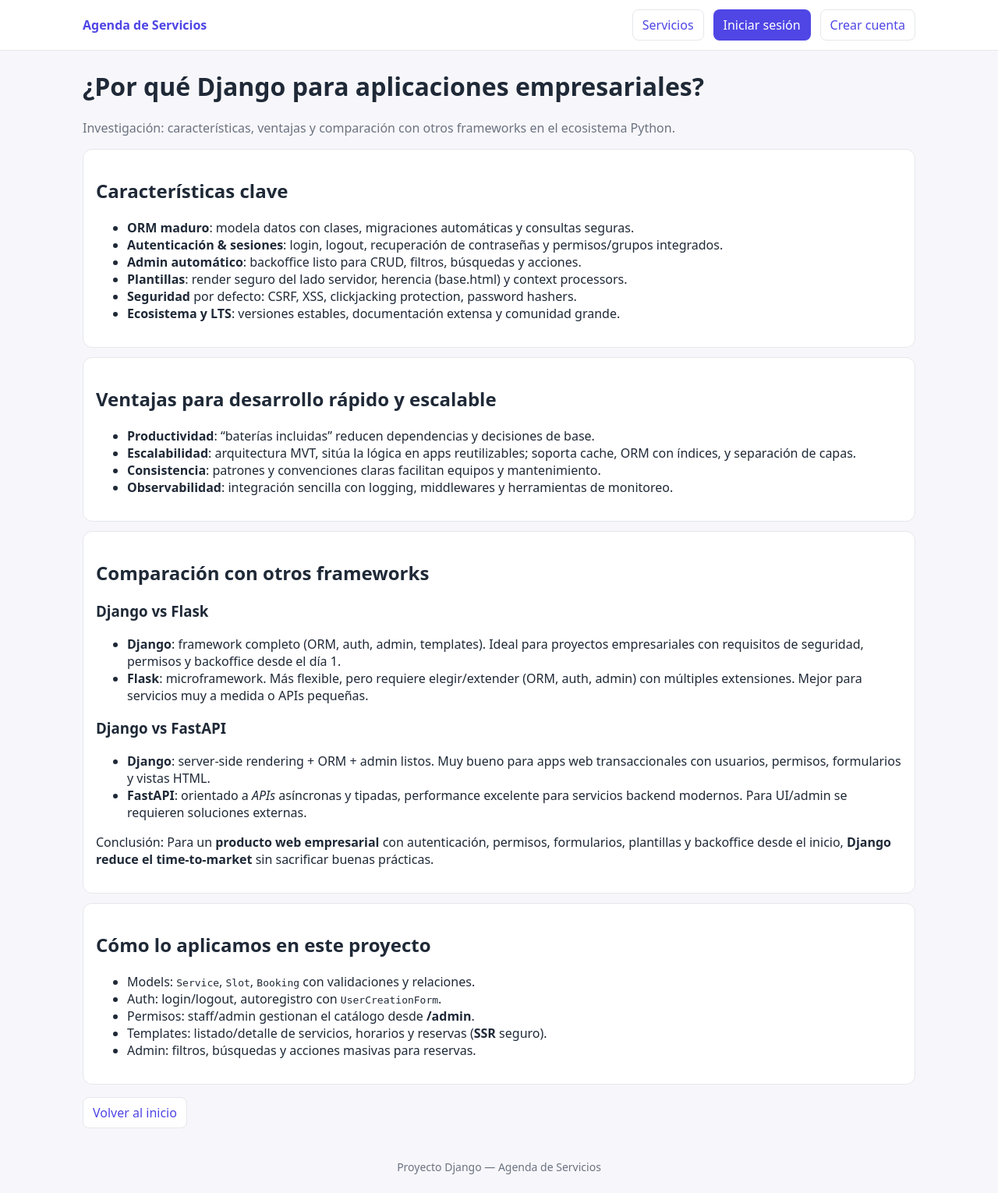
After one commit to marchnav/M6_evaluacion_de_portafolio_AGENDA_SERVICIOS, a Django app: page /docs/por-que-django/ in a window 1280 px wide. The commit adds this page. Shown: the whole page at 78% size. Run offline with Django 5.2, Linux system fonts and the light colour scheme.

Commit message:
se incluye página de investigación respecto al uso del framework python/django

```diff
--- a/booking/urls.py
+++ b/booking/urls.py
@@ -10,5 +10,7 @@
     path("reservar/<int:slot_id>/", views.booking_create, name="booking_create"),
     path("mis-reservas/", views.my_bookings, name="my_bookings"),
     path("signup/", views.signup, name="signup"),
+    path("docs/por-que-django/", views.docs_why_django, name="docs_why_django"),
+
 
 ]
--- a/booking/views.py
+++ b/booking/views.py
@@ -79,3 +79,10 @@
         form = UserCreationForm()
 
     return render(request, "registration/signup.html", {"form": form})
+
+def docs_why_django(request):
+    """
+    Página de investigación: por qué Django para aplicaciones empresariales,
+    ventajas vs otros frameworks y cómo facilita desarrollo rápido y escalable.
+    """
+    return render(request, "docs/why_django.html")
--- a/templates/booking/service_list.html
+++ b/templates/booking/service_list.html
@@ -3,6 +3,10 @@
 {% block content %}
   <h1>Servicios disponibles</h1>
   <p class="muted">Elige un servicio para ver horarios y reservar.</p>
+
+  <p style="margin:12px 0 20px 0">
+    <a class="btn" href="{% url 'booking:docs_why_django' %}">¿Por qué Django? (Investigación)</a>
+  </p>
 
   <div class="grid grid-3">
     {% for s in services %}
--- /dev/null
+++ b/templates/docs/why_django.html
@@ -0,0 +1,61 @@
+{% extends "base.html" %}
+{% block title %}¿Por qué Django? · Investigación{% endblock %}
+{% block content %}
+  <h1>¿Por qué Django para aplicaciones empresariales?</h1>
+  <p class="muted">Investigación: características, ventajas y comparación con otros frameworks en el ecosistema Python.</p>
+
+  <article class="card">
+    <h2>Características clave</h2>
+    <ul>
+      <li><strong>ORM maduro</strong>: modela datos con clases, migraciones automáticas y consultas seguras.</li>
+      <li><strong>Autenticación & sesiones</strong>: login, logout, recuperación de contraseñas y permisos/grupos integrados.</li>
+      <li><strong>Admin automático</strong>: backoffice listo para CRUD, filtros, búsquedas y acciones.</li>
+      <li><strong>Plantillas</strong>: render seguro del lado servidor, herencia (base.html) y context processors.</li>
+      <li><strong>Seguridad</strong> por defecto: CSRF, XSS, clickjacking protection, password hashers.</li>
+      <li><strong>Ecosistema y LTS</strong>: versiones estables, documentación extensa y comunidad grande.</li>
+    </ul>
+  </article>
+
+  <article class="card" style="margin-top:12px">
+    <h2>Ventajas para desarrollo rápido y escalable</h2>
+    <ul>
+      <li><strong>Productividad</strong>: “baterías incluidas” reducen dependencias y decisiones de base.</li>
+      <li><strong>Escalabilidad</strong>: arquitectura MVT, sitúa la lógica en apps reutilizables; soporta cache, ORM con índices, y separación de capas.</li>
+      <li><strong>Consistencia</strong>: patrones y convenciones claras facilitan equipos y mantenimiento.</li>
+      <li><strong>Observabilidad</strong>: integración sencilla con logging, middlewares y herramientas de monitoreo.</li>
+    </ul>
+  </article>
+
+  <article class="card" style="margin-top:12px">
+    <h2>Comparación con otros frameworks</h2>
+
+    <h3>Django vs Flask</h3>
+    <ul>
+      <li><strong>Django</strong>: framework completo (ORM, auth, admin, templates). Ideal para proyectos empresariales con requisitos de seguridad, permisos y backoffice desde el día 1.</li>
+      <li><strong>Flask</strong>: microframework. Más flexible, pero requiere elegir/extender (ORM, auth, admin) con múltiples extensiones. Mejor para servicios muy a medida o APIs pequeñas.</li>
+    </ul>
+
+    <h3>Django vs FastAPI</h3>
+    <ul>
+      <li><strong>Django</strong>: server-side rendering + ORM + admin listos. Muy bueno para apps web transaccionales con usuarios, permisos, formularios y vistas HTML.</li>
+      <li><strong>FastAPI</strong>: orientado a <em>APIs</em> asíncronas y tipadas, performance excelente para servicios backend modernos. Para UI/admin se requieren soluciones externas.</li>
+    </ul>
+
+    <p>Conclusión: Para un <strong>producto web empresarial</strong> con autenticación, permisos, formularios, plantillas y backoffice desde el inicio, <strong>Django reduce el time-to-market</strong> sin sacrificar buenas prácticas.</p>
+  </article>
+
+  <article class="card" style="margin-top:12px">
+    <h2>Cómo lo aplicamos en este proyecto</h2>
+    <ul>
+      <li>Models: <code>Service</code>, <code>Slot</code>, <code>Booking</code> con validaciones y relaciones.</li>
+      <li>Auth: login/logout, autoregistro con <code>UserCreationForm</code>.</li>
+      <li>Permisos: staff/admin gestionan el catálogo desde <strong>/admin</strong>.</li>
+      <li>Templates: listado/detalle de servicios, horarios y reservas (<strong>SSR</strong> seguro).</li>
+      <li>Admin: filtros, búsquedas y acciones masivas para reservas.</li>
+    </ul>
+  </article>
+
+  <p style="margin-top:16px">
+    <a class="btn" href="{% url 'booking:service_list' %}">Volver al inicio</a>
+  </p>
+{% endblock %}
```
